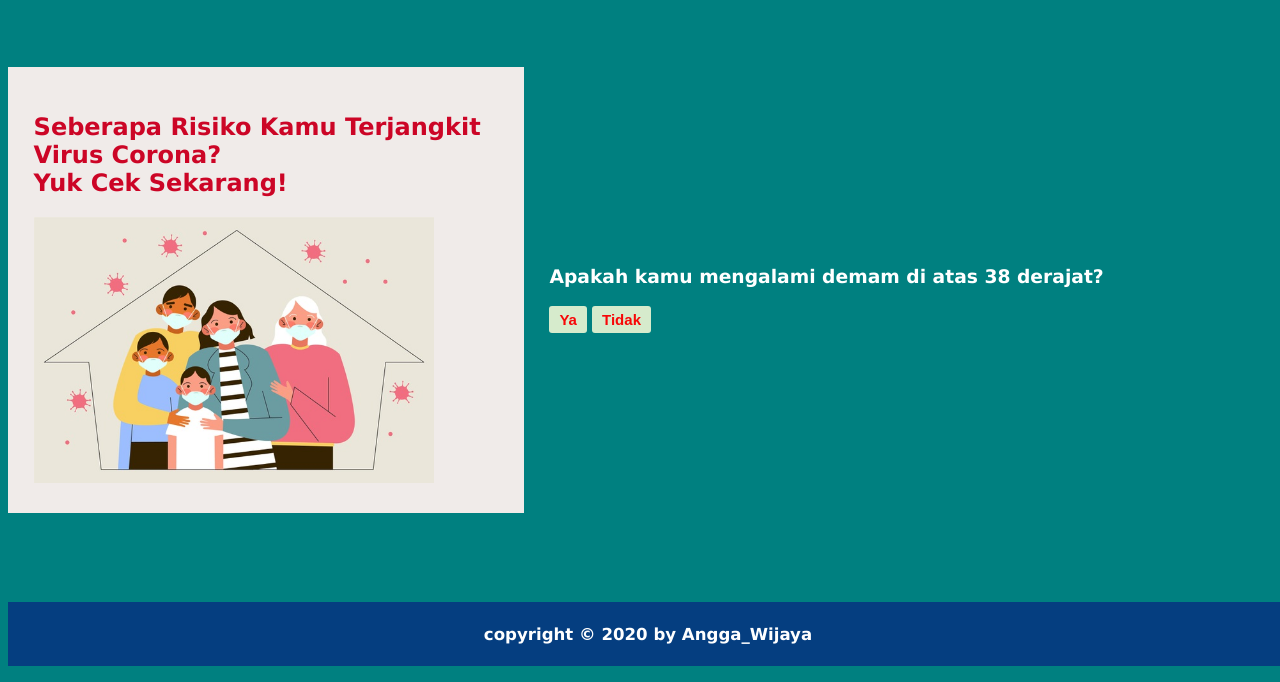
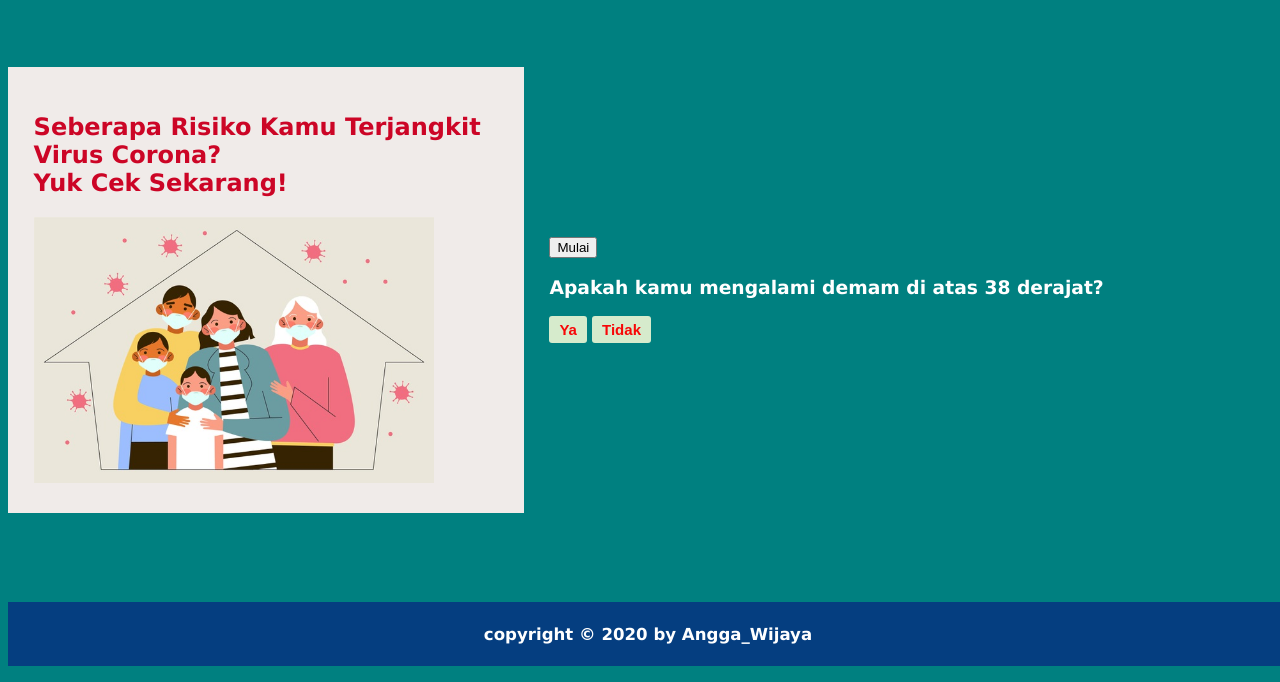
Before and after one commit to anggawijaya004/anggawijaya004_final_test, a plain HTML site: page index.html in a window 1280 px wide. Shown: the part 118-800 px from the top of the page. Drawn offline with Linux system fonts and the light colour scheme.

Commit message:
update index.html
add start-view

```diff
--- a/index.html
+++ b/index.html
@@ -19,6 +19,9 @@
                 <img src="img/family.jpg" width="400px"/>
             </section>
             <section id="boxlist">
+                <div id="start-view">
+                    <button onclick="start()" id="mulai">Mulai</button>
+                </div>
                 <div id="question-list">
                     <h3 id="question">Apakah kamu mengalami demam di atas 38 derajat?</h3>
                     <button onclick="ya()" class="choice">Ya</button>
```
